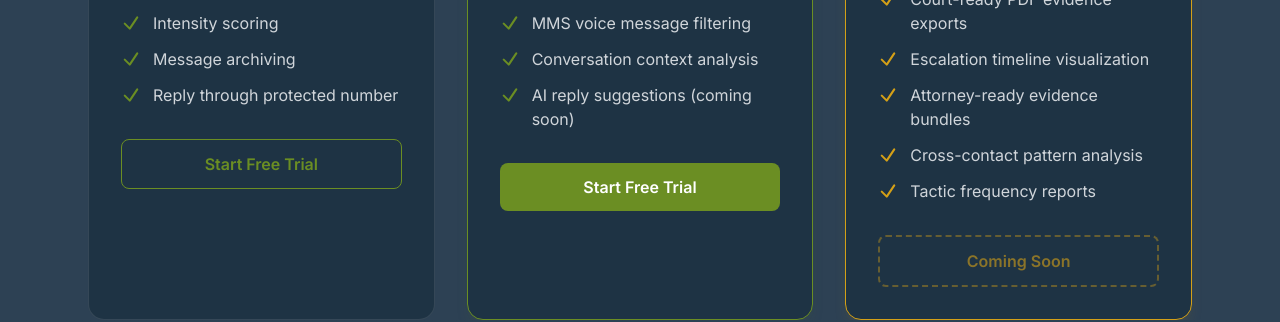
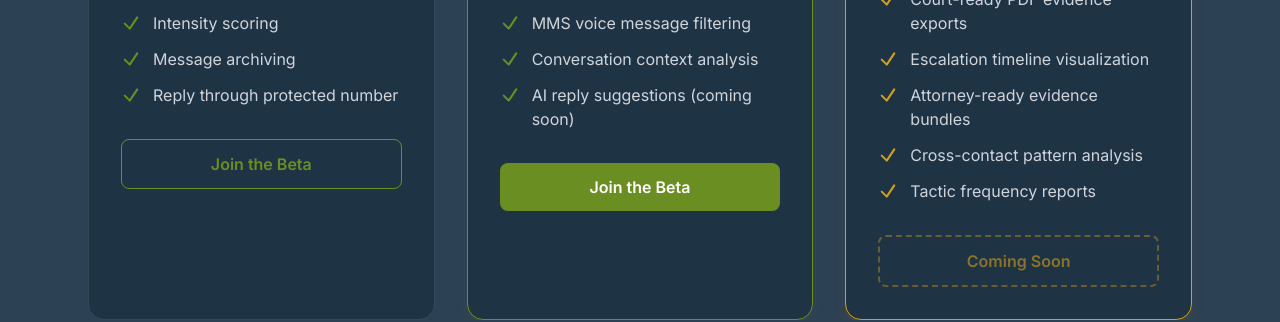
Before and after one commit to Fortified-Freedom-Network/filterparent-website, a Next.js app: page / in a window 1280 px wide. Shown: the part 2540-2862 px from the top of the page. Built offline with nearby package versions, Linux system fonts and the light colour scheme.

Commit message:
chore: change pricing CTA to 'Join the Beta'

```diff
--- a/src/app/page.tsx
+++ b/src/app/page.tsx
@@ -455,7 +455,7 @@ function Pricing() {
                   }}
                   whileTap={{ scale: 0.97 }}
                 >
-                  Start Free Trial
+                  Join the Beta
                 </motion.a>
               )}
             </motion.div>
```
